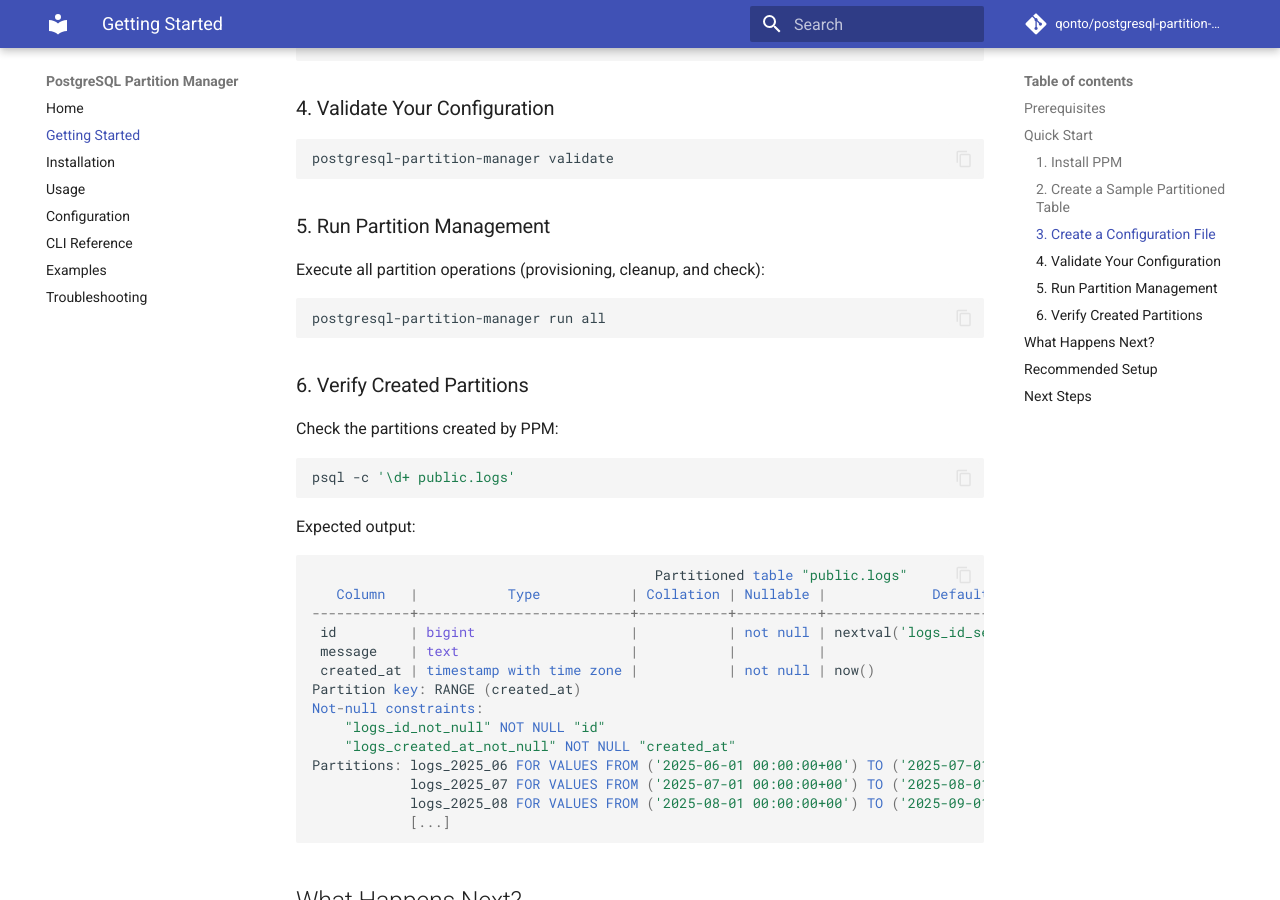
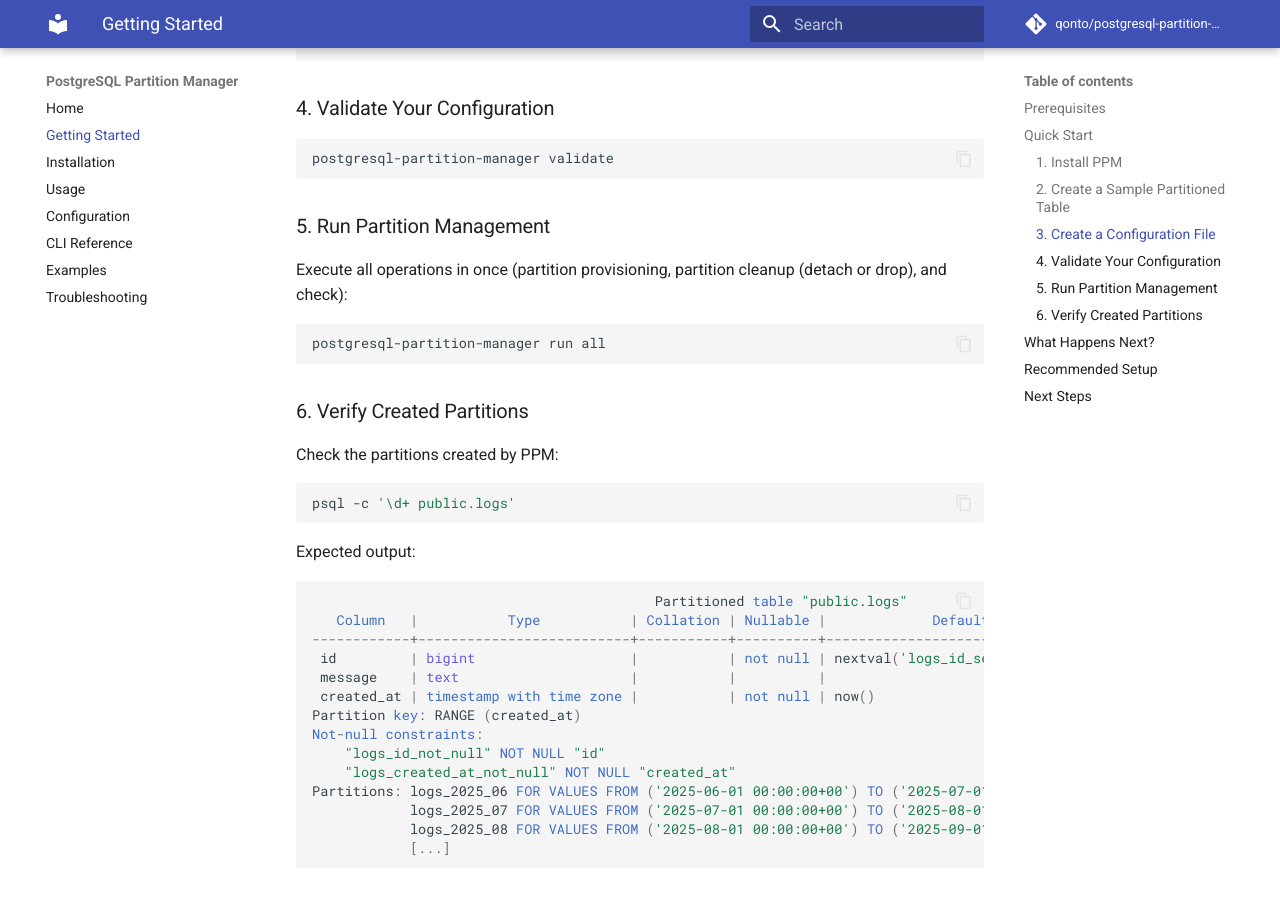
Before and after one commit to qonto/postgresql-partition-manager, an MkDocs documentation site: the page built from docs/getting-started.md, in a window 1280 px wide and 900 px high, scrolled down 1257 px. Built offline with MkDocs 1.6.1 and Material for MkDocs 9.7.7, drawn with Linux system fonts in a browser that asks for light colours; comment, search, counter and statistics services are not loaded; the version menu is left out.

Commit message:
chore(docs): detail run all in getting started
Signed-off-by: Vincent Mercier <vmercier@gmail.com>

````diff
--- a/docs/getting-started.md
+++ b/docs/getting-started.md
@@ -61,7 +61,7 @@
 
 ### 5. Run Partition Management
 
-Execute all partition operations (provisioning, cleanup, and check):
+Execute all operations in once (partition provisioning, partition cleanup (detach or drop), and check):
 
 ```bash
 postgresql-partition-manager run all
````
